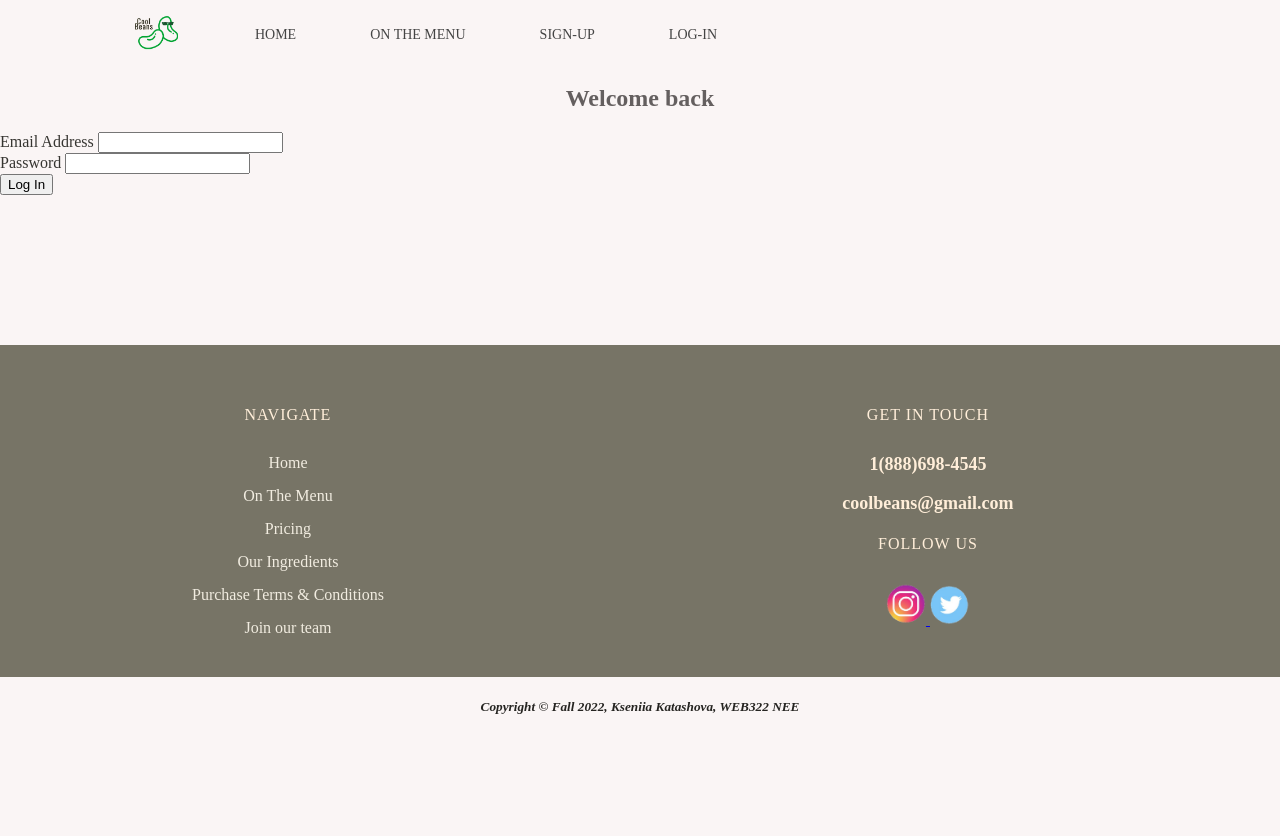
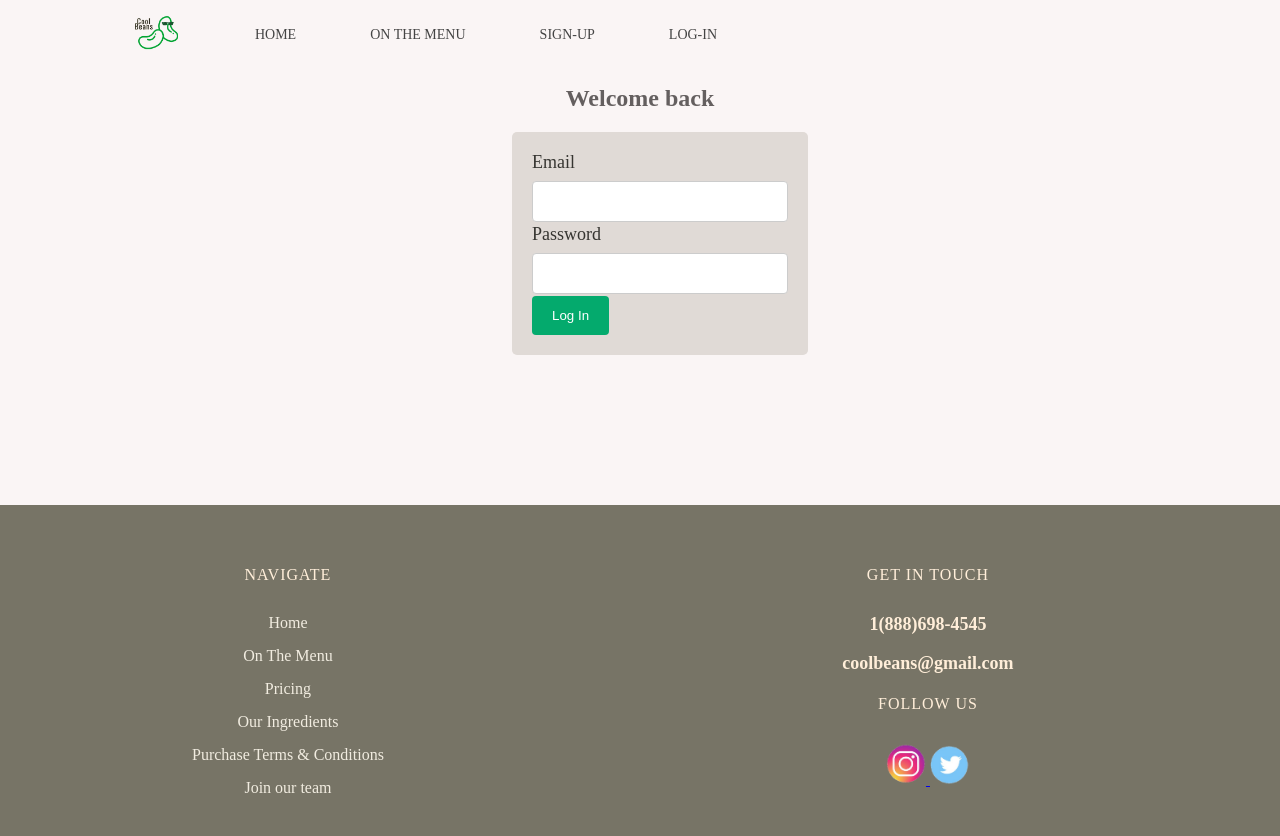
Before and after one commit to KseniiaKatashova/web322-project, a Node server app: page /log-in in a window 1280 px wide; the page is wider, and only the part inside the window is pictured. Shown: the top 836 px of that part. Before the commit the page ends 714 px from the top of that part, so only its background shows below. Run offline with Node 20, Linux system fonts and the light colour scheme; some libraries are stand-ins or nearby versions.

Commit message:
Added working sign-up and log-in pages

```diff
--- a/assets/css/index.css
+++ b/assets/css/index.css
@@ -223,7 +223,7 @@ footer{
 }
 
 
-/******** Sign Up Form *********/
+/******** For both FORMS (sign-up and log-in pages) *********/
 
 span{
     color: red;
@@ -233,3 +233,82 @@ span{
 label{
     color: rgb(54, 53, 49);
 }
+
+
+/******** Login Page *********/
+/* .main-cont{
+    border-radius: 5px;
+    background-color: white;
+    padding: 20px;
+
+}
+
+form {
+    border: 6px solid #f1f1f1;
+  }
+
+  /* Full-width inputs */
+  /* input[type=text], input[type=password] {
+    width: 25%;
+    padding: 12px 20px;
+    margin: 4px 6px;
+    display: inline-block;
+    border: 1px solid #ccc;
+    box-sizing: border-box;
+  }
+
+
+.form-cont{
+    text-align: center;
+    margin: 24px 0 24px 0;
+}
+
+input[type=submit] {
+    background-color: #8a8a79;
+  color: white;
+  padding: 14px 20px;
+  margin: 6px 0;
+  border: none;
+  cursor: pointer;
+  width: 6%;
+} */
+
+  /* Add a background color and some padding around the form */
+  .main-cont {
+    width: 20%;
+    border-radius: 5px;
+    background-color: #e0dad6;
+    padding: 20px;
+    margin-left: 40%;
+  }
+
+/* Style inputs with type="text", select elements and textareas */
+input[type=text], [type=password]{
+    width: 100%; /* Full width */
+    padding: 12px; /* Some padding */
+    border: 1px solid #ccc; /* Gray border */
+    border-radius: 4px; /* Rounded borders */
+    box-sizing: border-box; /* Make sure that padding and width stays in place */
+    margin-top: 8px; /* Add a top margin */
+    margin-bottom: 2px; /* Bottom margin */
+
+  }
+
+  /* Style the submit button with a specific background color etc */
+  input[type=submit] {
+    background-color: #04AA6D;
+    color: white;
+    padding: 12px 20px;
+    border: none;
+    border-radius: 4px;
+    cursor: pointer;
+  }
+
+  /* When moving the mouse over the submit button, add a darker green color */
+  input[type=submit]:hover {
+    background-color: #45a049;
+  }
+
+  label{
+    font-size: large;
+  }
--- a/views/login.hbs
+++ b/views/login.hbs
@@ -1,11 +1,13 @@
 {{!-- <link href="https://cdn.jsdelivr.net/npm/bootstrap@5.2.2/dist/css/bootstrap.min.css" rel="stylesheet"
   integrity="sha384-Zenh87qX5JnK2Jl0vWa8Ck2rdkQ2Bzep5IDxbcnCeuOxjzrPF/et3URy9Bv1WTRi" crossorigin="anonymous"> --}}
+<h2>Welcome back</h2>
 
-<h2>Welcome back</h2>
+<div class="main-cont">
+
 
   <form method="post" action="/log-in">
 
-    <label for="email">Email Address</label>
+      <label for="email">Email</label>
       <input type="text" id="email" name="email" value="{{values.email}}"/><br/>
 
       {{#if validationMessages.email}}
@@ -23,4 +25,6 @@
       <input type="submit" value="Log In"/>
 
 
+
   </form>
+</div>
```
Also changed, not shown: server.js (+54 -3 lines), views/signup.hbs (+15 -1 lines). Lines whose indentation alone changed are shown as unchanged.
